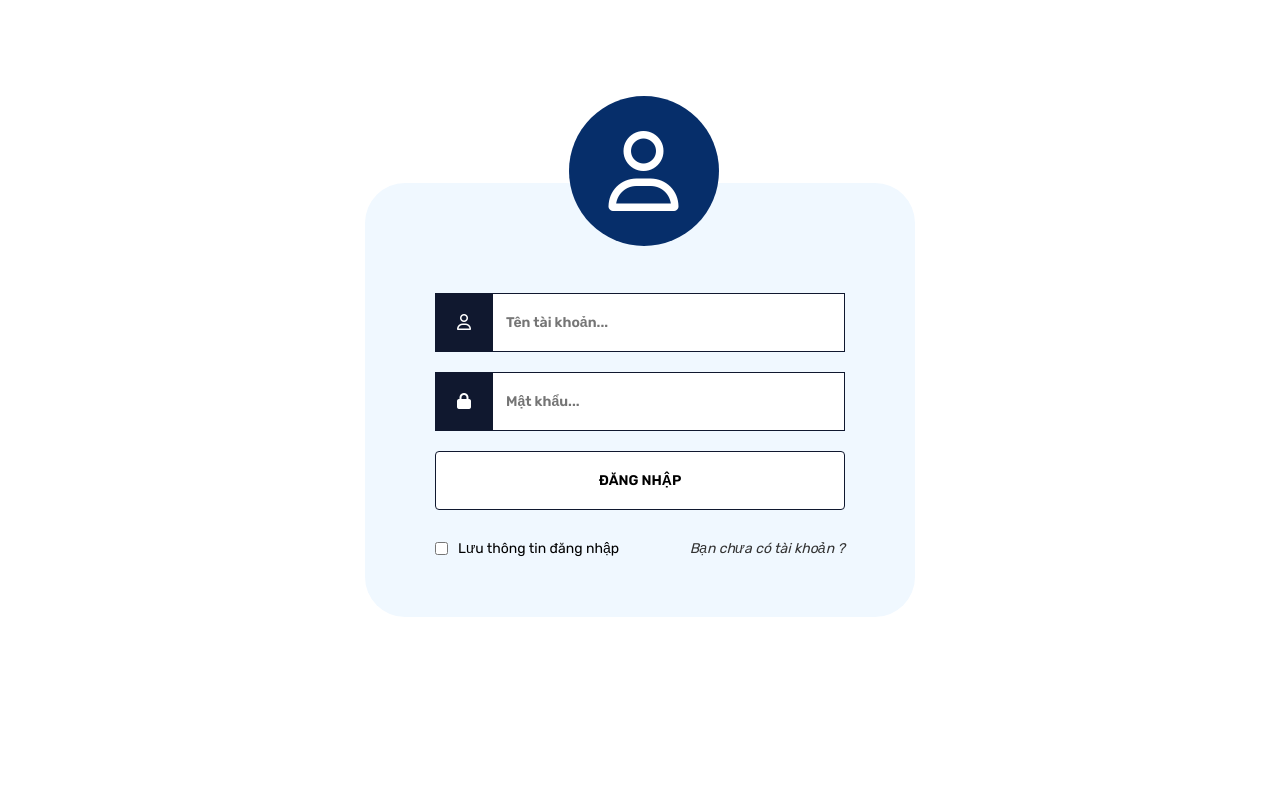
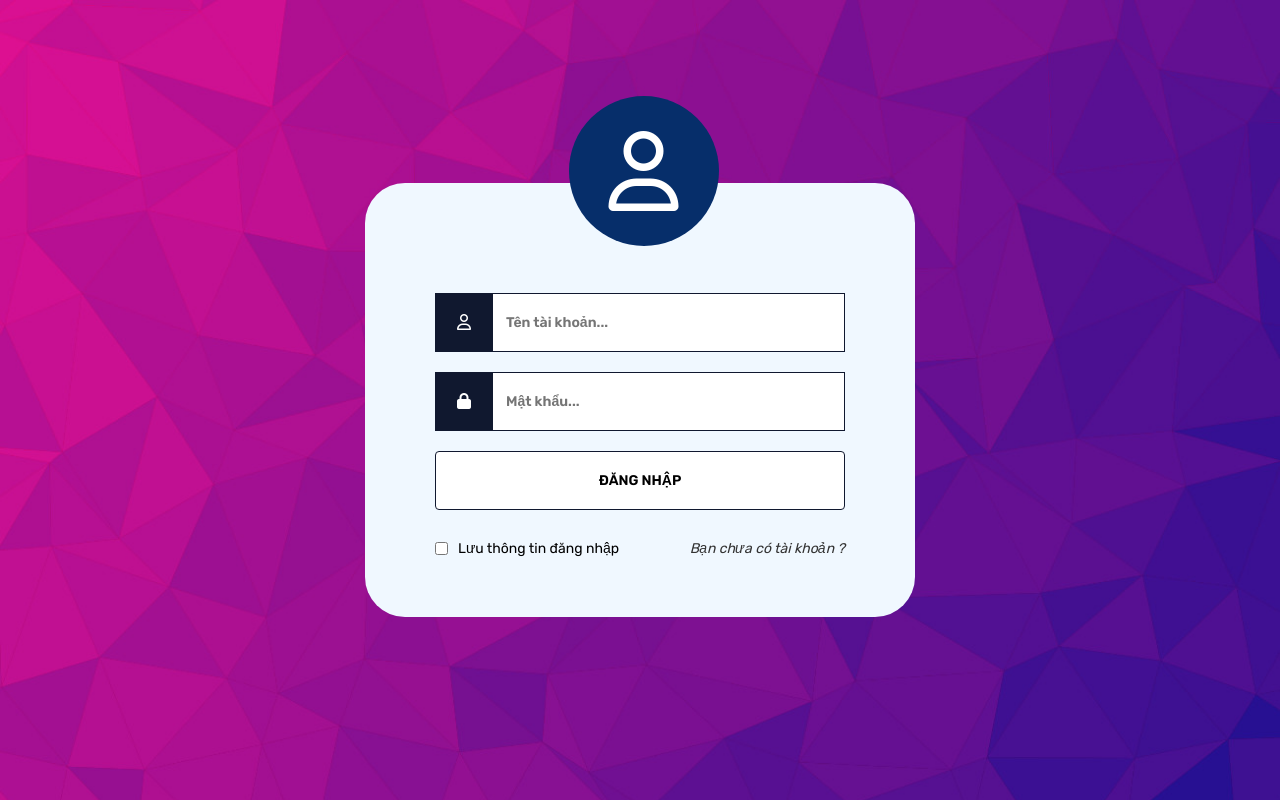
Before and after one commit to PhiHung2902/appbanhang, a plain HTML site: page login.html in a window 1280 px wide. Drawn offline with Linux system fonts and the light colour scheme; the site is published under a folder, as on GitHub Pages, so addresses that start at the root find nothing.

Commit message:
fix background page login/register

```diff
--- a/assets/css/form.css
+++ b/assets/css/form.css
@@ -1,5 +1,5 @@
 body {
-  background-image: url("/assets/img/bg_style.jpg");
+  background: url("../img/bg_style.jpg");
   background-repeat: no-repeat;
   background-size: 100%;
 }
```
